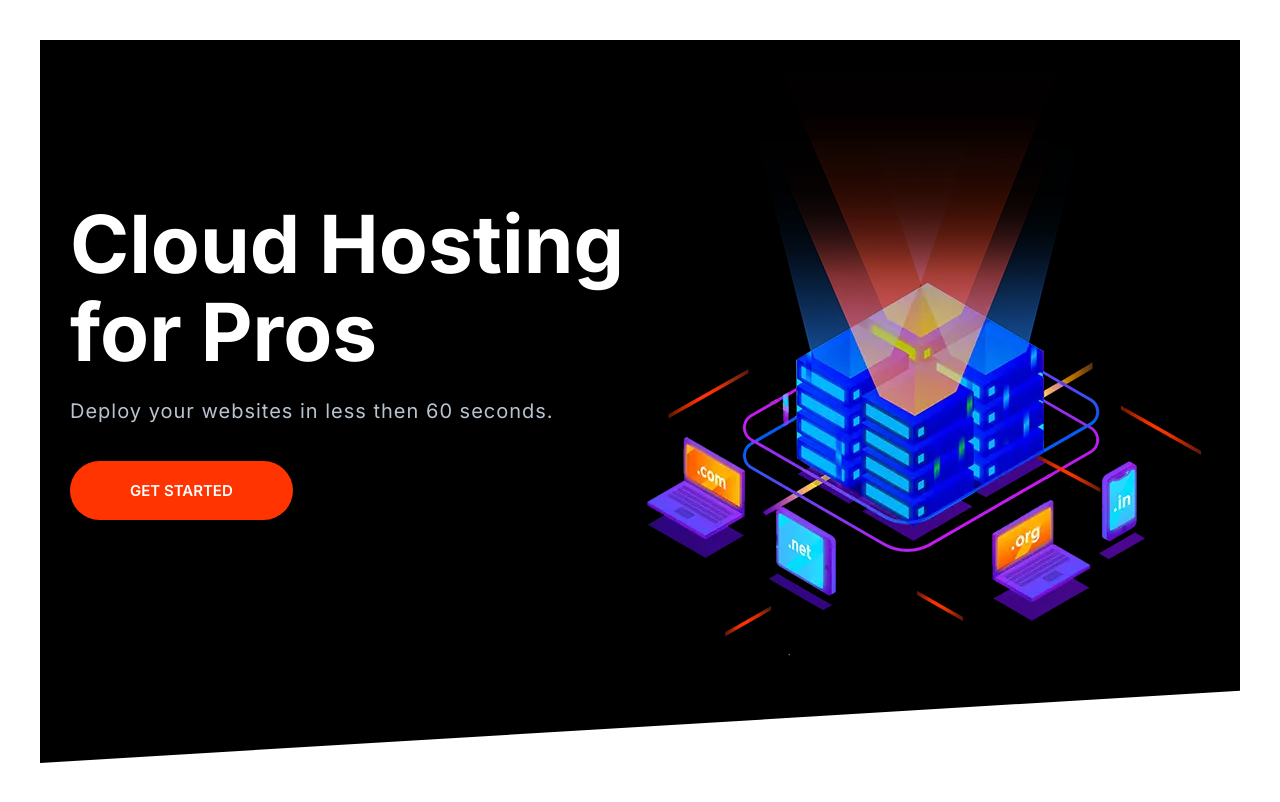
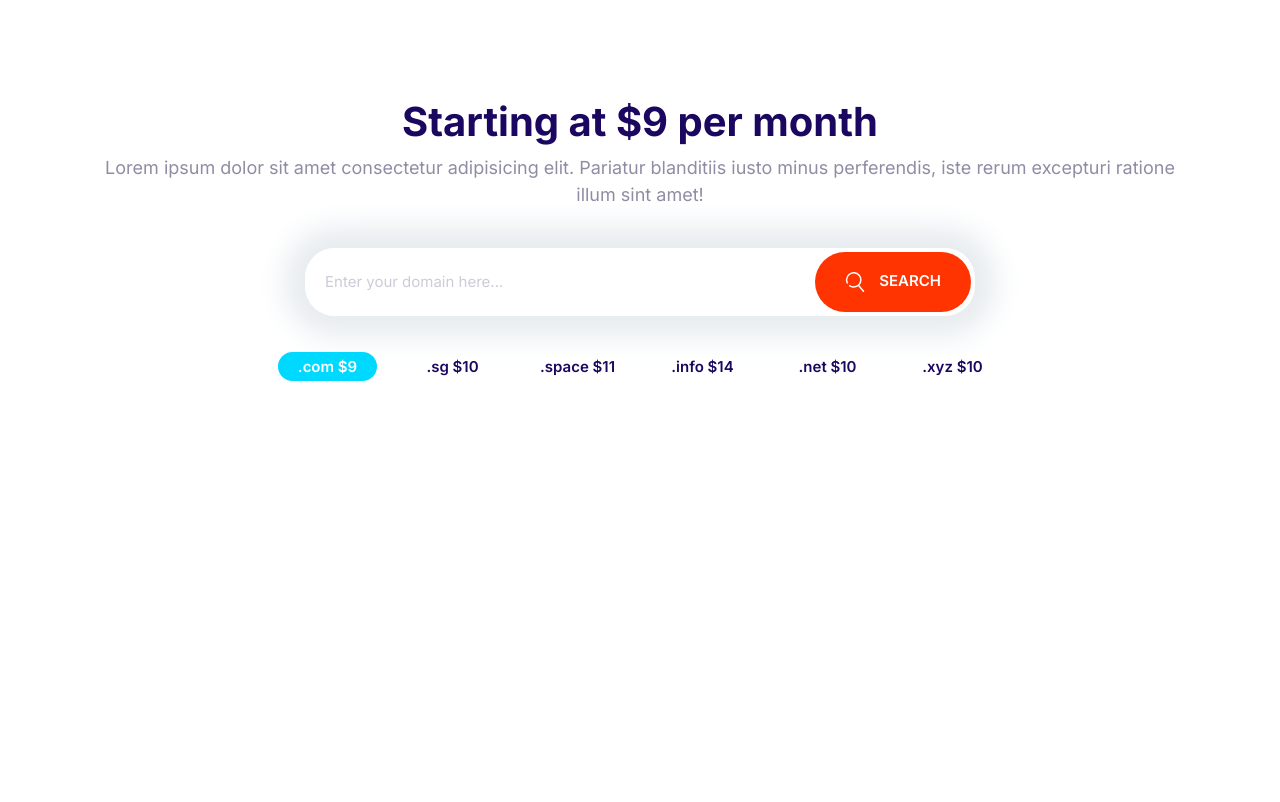
Before and after one commit to Junaid-1993/moshify, a plain HTML site: page index.html in a window 1280 px wide. Drawn offline with Linux system fonts and the light colour scheme.

Commit message:
Build the block-domain component.

```diff
--- a/css/style.css
+++ b/css/style.css
@@ -200,10 +200,11 @@ a {
   cursor: pointer;
   font-size: 1.8rem;
   font-weight: 600;
+  margin: 1rem 0;
+  outline: 0;
   padding: 2rem 3rem;
   text-align: center;
   text-transform: uppercase;
-  margin: 1rem 0;
   white-space: nowrap;
 }
 
@@ -255,6 +256,13 @@ a {
   padding-right: 6rem;
 }
 
+.btn .icon {
+  width: 2rem;
+  height: 2rem;
+  margin-right: 1rem;
+  vertical-align: middle;
+}
+
 @media screen and (min-width: 1024px) {
   .btn {
     font-size: 1.5rem;
@@ -285,7 +293,7 @@ a {
 .input-group .input {
   border: 0;
   flex-grow: 1;
-  padding: 1.5rem 1rem;
+  padding: 1.5rem 2rem;
 }
 
 .input-group .btn {
@@ -715,3 +723,35 @@ a {
     align-self: center;
   }
 }
+
+/* Domain Block */
+.block-domain .input-group {
+  box-shadow: 0 0 30px 20px #e6ebee;
+  border: 0;
+  margin: 4rem auto;
+  max-width: 670px;
+}
+
+.block-domain__prices {
+  display: grid;
+  grid-template-columns: repeat(3, 1fr);
+  grid-template-rows: repeat(2, 6rem);
+  font-size: 2rem;
+  font-weight: 600;
+  justify-items: center;
+  max-width: 750px;
+  margin: 0 auto;
+}
+
+@media screen and (min-width: 768px) {
+  .block-domain__prices {
+    grid-template-columns: repeat(auto-fit, minmax(10rem, 1fr));
+    /* grid-template-rows: repeat(2, 6rem); */
+  }
+}
+
+@media screen and (min-width: 1024px) {
+  .block-domain__prices > li {
+    font-size: 1.5rem;
+  }
+}
--- a/index.html
+++ b/index.html
@@ -11,19 +11,31 @@
     <link rel="stylesheet" href="css/style.css" />
   </head>
   <body>
-    <section class="block block--dark block--skewed-left hero">
-      <div class="container grid grid--1x2">
-        <header class="block__header hero__content">
-          <h1 class="block__heading">Cloud Hosting for Pros</h1>
-          <p class="hero__tagline">Deploy your websites in less then 60 seconds.</p>
-          <a href="" class="btn btn--accent btn--stretched">Get Started</a>
-        </header>
-        <picture>
-          <source type="image/webp" srcset="images/banner.webp 1x, images/banner@2x.webp 2x" />
-          <source type="image/png" srcset="images/banner.png 1x, images/banner@2x.png 2x" />
-          <img class="hero__image" src="images/banner.png" alt="" />
-        </picture>
+    <section class="block container block-domain">
+      <header class="block__header">
+        <h2 class="block__heading">Starting at $9 per month</h2>
+        <p>
+          Lorem ipsum dolor sit amet consectetur adipisicing elit. Pariatur blanditiis iusto minus perferendis, iste rerum excepturi ratione
+          illum sint amet!
+        </p>
+      </header>
+      <div class="input-group">
+        <input type="text" class="input" placeholder="Enter your domain here..." />
+        <button class="btn btn--accent">
+          <svg class="icon icon--white">
+            <use xlink:href="images/sprite.svg#search"></use>
+          </svg>
+          Search
+        </button>
       </div>
+      <ul class="list block-domain__prices">
+        <li><span class="badge badge--secondary">.com $9</span></li>
+        <li>.sg $10</li>
+        <li>.space $11</li>
+        <li>.info $14</li>
+        <li>.net $10</li>
+        <li>.xyz $10</li>
+      </ul>
     </section>
 
     <script src="js/main.js"></script>
```
Also changed, not shown: components/block-domain.html (added, +26 -0 lines).
